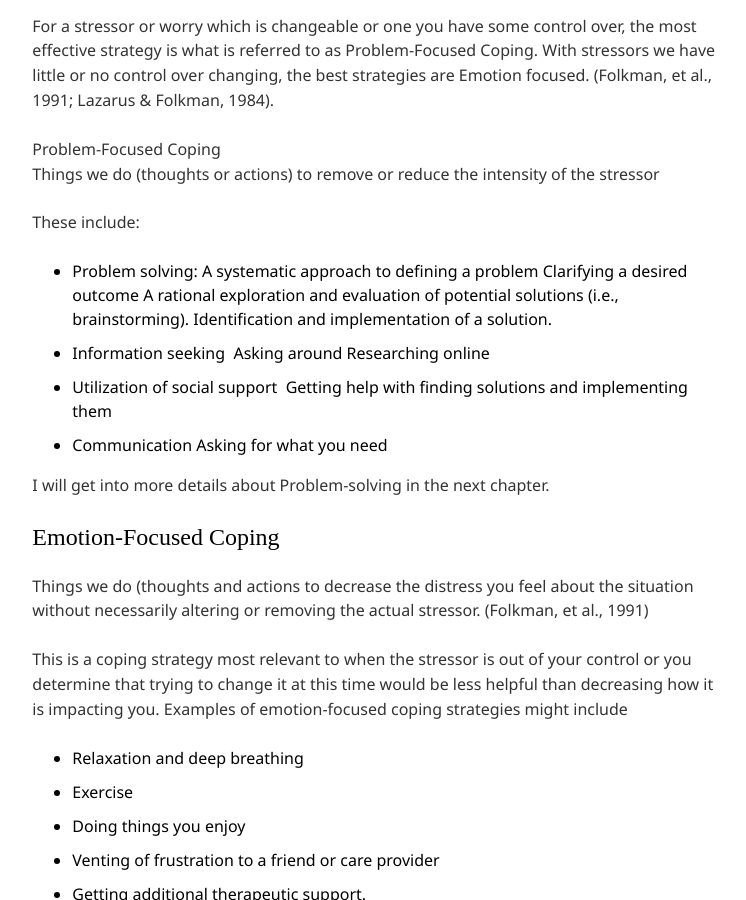
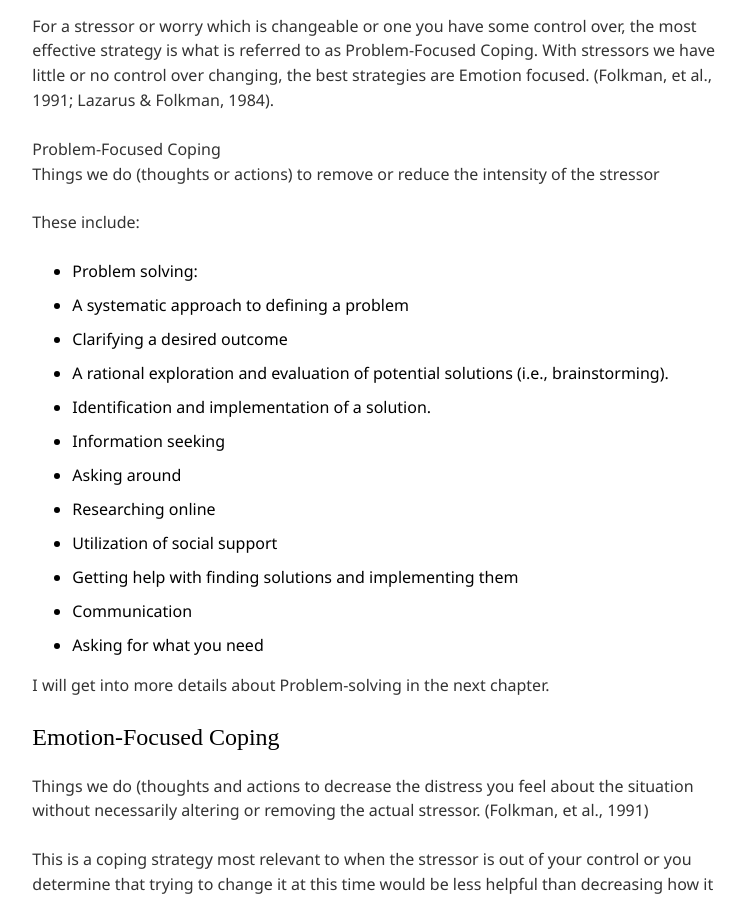
Before and after one commit to mtorres253/mtorres253.github.io, a Jekyll site: the page built from chapt-4/index.md, in a window 1280 px wide and 900 px high, scrolled down 1980 px. Shown: the whole window, without its empty margins (384-1130 px from the left). Built offline with Jekyll 4.4.1, drawn with Linux system fonts in a browser that asks for light colours; nearby versions of some CDN libraries; some web fonts are replaced.

```diff
--- a/chapt-4/index.md
+++ b/chapt-4/index.md
@@ -65,17 +65,17 @@ Things we do (thoughts or actions) to remove or reduce the intensity of the stre
 These include:
 
 - Problem solving:
-A systematic approach to defining a problem
-Clarifying a desired outcome
-A rational exploration and evaluation of potential solutions (i.e., brainstorming).
-Identification and implementation of a solution.
+ - A systematic approach to defining a problem
+ - Clarifying a desired outcome
+ - A rational exploration and evaluation of potential solutions (i.e., brainstorming).
+ - Identification and implementation of a solution.
 - Information seeking
-Asking around
-Researching online
+ - Asking around
+ - Researching online
 - Utilization of social support
-Getting help with finding solutions and implementing them
+ - Getting help with finding solutions and implementing them
 - Communication
-Asking for what you need
+ - Asking for what you need
 
 I will get into more details about Problem-solving in the next chapter.
 
```
